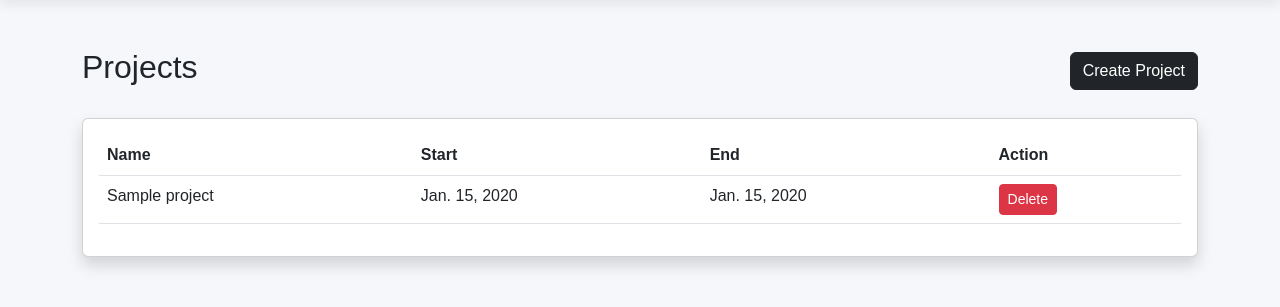
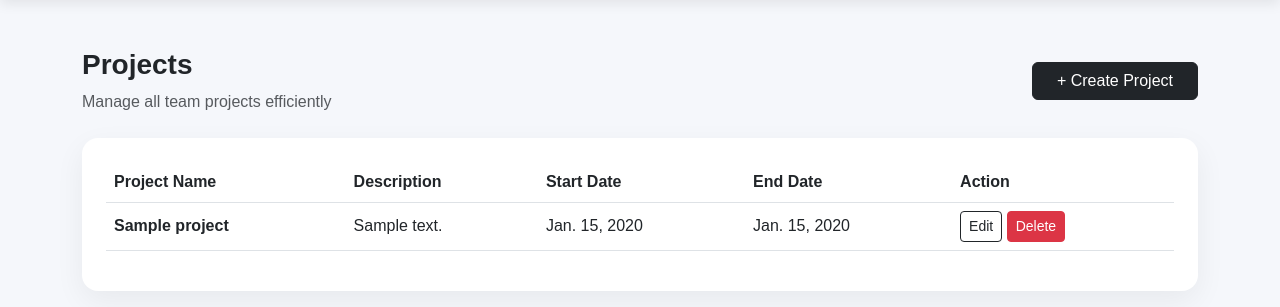
Before and after one commit to gaurav9364/flowsync-django, a Django app: page /projects/ in a window 1280 px wide. Shown: the part 68-375 px from the top of the page. Run offline with Django 5.2, Linux system fonts and the light colour scheme; a user stored in the database is signed in; tables that the repository leaves empty hold one stand-in row (values such as "Sample post").

Commit message:
Added project edit functionality

```diff
--- a/projects/templates/projects/project_list.html
+++ b/projects/templates/projects/project_list.html
@@ -3,24 +3,30 @@
 {% block content %}
 
 <div class="d-flex justify-content-between align-items-center mb-4">
-    <h2>Projects</h2>
+    <div>
+        <h1 class="page-title">Projects</h1>
+        <p class="text-muted mb-0">
+            Manage all team projects efficiently
+        </p>
+    </div>
 
     {% if user.is_superuser or user.role == 'admin' %}
-        <a href="{% url 'create_project' %}" class="btn btn-dark">
-            Create Project
+        <a href="{% url 'create_project' %}" class="btn btn-dark px-4">
+            + Create Project
         </a>
     {% endif %}
 </div>
 
-<div class="card shadow">
-    <div class="card-body">
+<div class="card main-card">
+    <div class="card-body p-4">
 
-        <table class="table">
+        <table class="table align-middle">
             <thead>
                 <tr>
-                    <th>Name</th>
-                    <th>Start</th>
-                    <th>End</th>
+                    <th>Project Name</th>
+                    <th>Description</th>
+                    <th>Start Date</th>
+                    <th>End Date</th>
 
                     {% if user.is_superuser or user.role == 'admin' %}
                         <th>Action</th>
@@ -31,18 +37,47 @@
             <tbody>
                 {% for project in projects %}
                 <tr>
-                    <td>{{ project.name }}</td>
-                    <td>{{ project.start_date }}</td>
-                    <td>{{ project.end_date }}</td>
+
+                    <td>
+                        <strong>{{ project.name }}</strong>
+                    </td>
+
+                    <td>
+                        {{ project.description }}
+                    </td>
+
+                    <td>
+                        {{ project.start_date }}
+                    </td>
+
+                    <td>
+                        {{ project.end_date }}
+                    </td>
 
                     {% if user.is_superuser or user.role == 'admin' %}
                     <td>
+
+                        <a href="{% url 'edit_project' project.id %}"
+                           class="btn btn-sm btn-outline-dark">
+                           Edit
+                        </a>
+
                         <a href="{% url 'delete_project' project.id %}"
-                           class="btn btn-danger btn-sm">
+                           class="btn btn-sm btn-danger">
                            Delete
                         </a>
+
                     </td>
                     {% endif %}
+
+                </tr>
+
+                {% empty %}
+                <tr>
+                    <td colspan="5"
+                        class="text-center text-muted py-4">
+                        No projects created yet.
+                    </td>
                 </tr>
                 {% endfor %}
             </tbody>
--- a/projects/urls.py
+++ b/projects/urls.py
@@ -13,6 +13,7 @@ from .views import (
     create_team,
     delete_team,
     edit_team,
+    edit_project,
 )
 
 urlpatterns = [
@@ -24,4 +25,5 @@ urlpatterns = [
     path('teams/create/', create_team, name='create_team'),
     path('teams/delete/<int:pk>/', delete_team, name='delete_team'),
     path('teams/edit/<int:pk>/', edit_team, name='edit_team'),
+    path('edit/<int:pk>/', edit_project, name='edit_project'),
 ]
--- a/projects/views.py
+++ b/projects/views.py
@@ -44,6 +44,28 @@ def create_project(request):
         'form': form
     }
     return render(request, 'projects/create_project.html', context)
+
+@login_required
+def edit_project(request, pk):
+    if not (request.user.is_superuser or request.user.role == 'admin'):
+        return redirect('project_list')
+
+    project = get_object_or_404(Project, id=pk)
+    form = ProjectForm(instance=project)
+
+    if request.method == 'POST':
+        form = ProjectForm(
+            request.POST,
+            instance=project
+        )
+
+        if form.is_valid():
+            form.save()
+            return redirect('project_list')
+
+    return render(request, 'projects/edit_project.html', {
+        'form': form
+    })
 
 
 @login_required
```
Also changed, not shown: projects/templates/projects/edit_project.html (added, +35 -0 lines).
